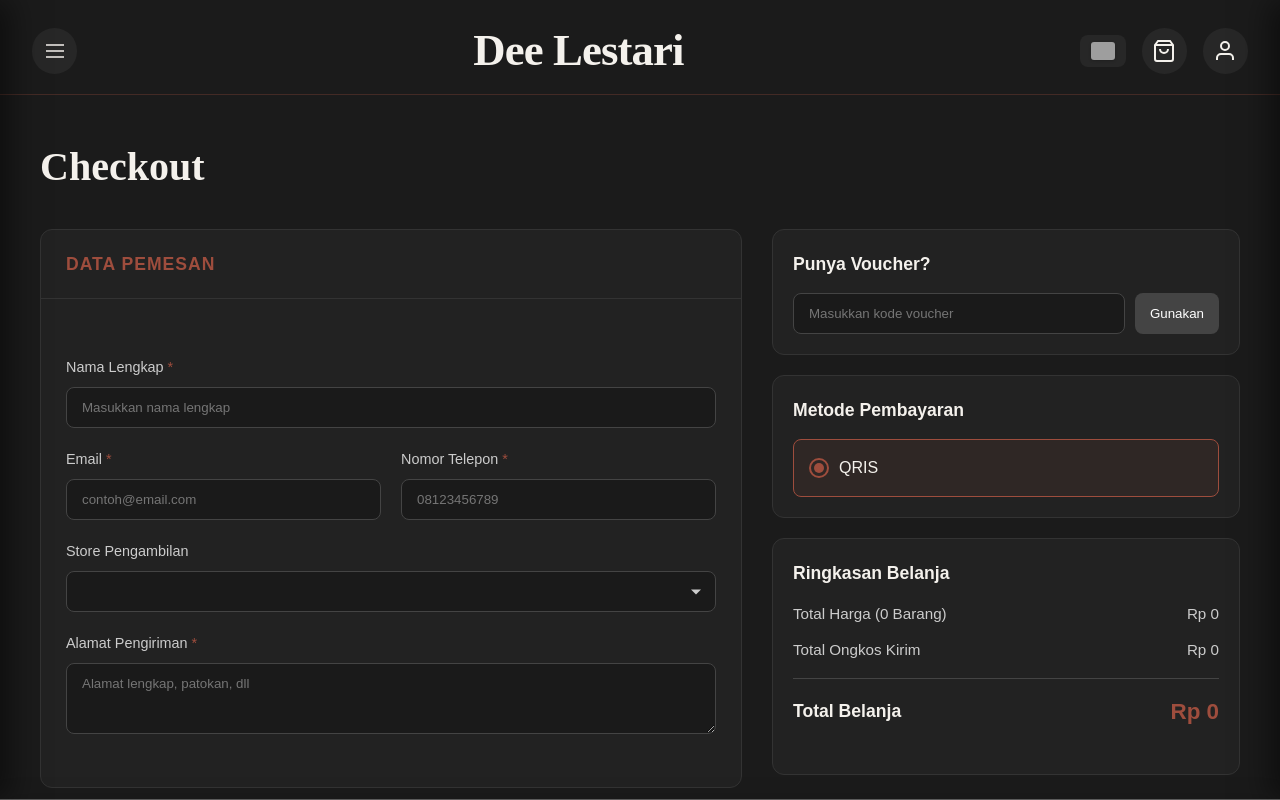
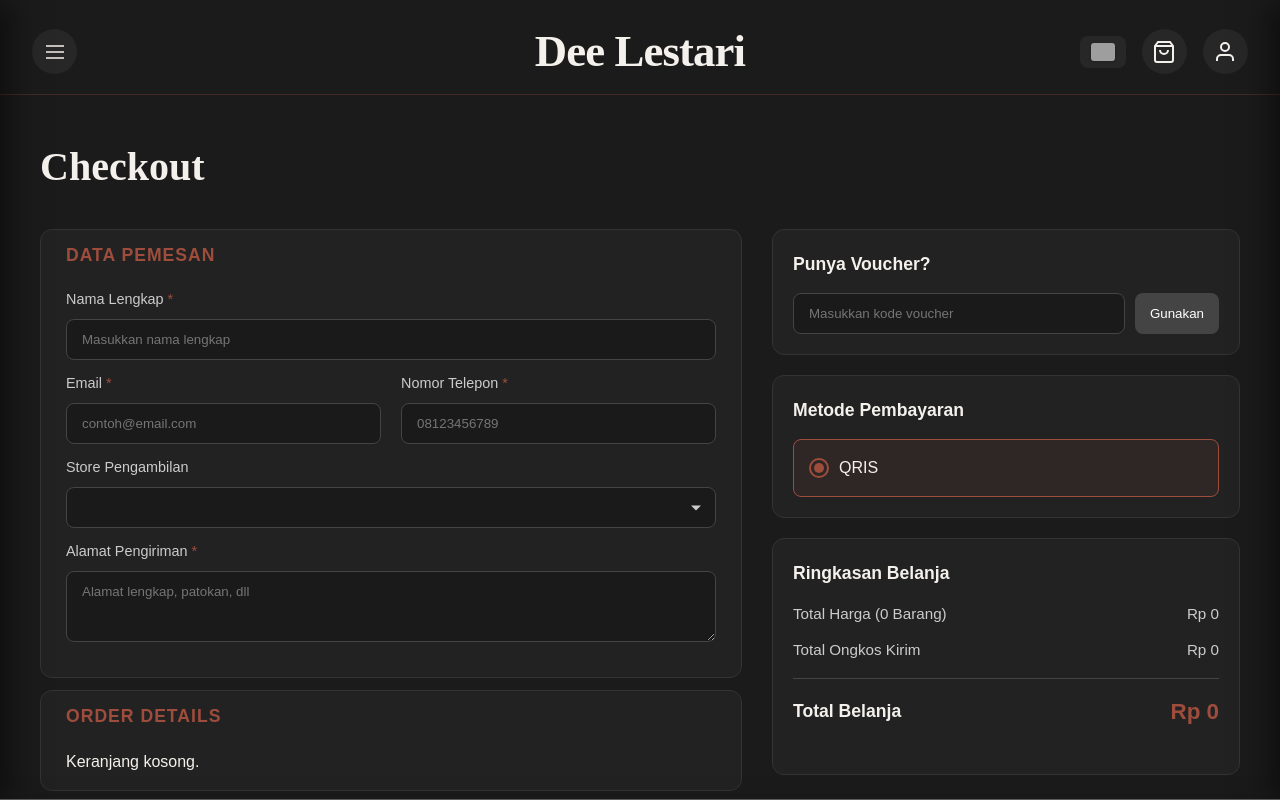
Before and after one commit to ngodingngedit-create/Deelestari, a Vue app: page /checkout in a window 1280 px wide. Shown: the top 800 px of the page. Built offline with nearby package versions, Linux system fonts and the light colour scheme; grey boxes are pictures that could not be loaded.

Commit message:
update minor

```diff
--- a/src/assets/css/style.css
+++ b/src/assets/css/style.css
@@ -66,8 +66,8 @@ body {
 }
 
 .header-inner {
-    display: flex;
-    justify-content: space-between;
+    display: grid;
+    grid-template-columns: 1fr auto 1fr;
     align-items: center;
     padding: 0 var(--container-padding);
     height: 70px;
@@ -76,12 +76,18 @@ body {
 }
 
 .logo {
+    justify-self: center;
+    text-align: center;
     font-family: var(--font-heading);
     font-size: 2rem;
     font-weight: 600;
     color: var(--text-light);
     text-decoration: none;
     letter-spacing: -0.02em;
+}
+
+.header-actions {
+    justify-self: end;
 }
 
 .menu-toggle,
--- a/src/assets/css/style.new.css
+++ b/src/assets/css/style.new.css
@@ -66,8 +66,8 @@ body {
 }
 
 .header-inner {
-    display: flex;
-    justify-content: space-between;
+    display: grid;
+    grid-template-columns: 1fr auto 1fr;
     align-items: center;
     padding: 0 var(--container-padding);
     height: 70px;
@@ -76,6 +76,8 @@ body {
 }
 
 .logo {
+    justify-self: center;
+    text-align: center;
     font-family: var(--font-heading);
     font-size: 2.8rem;
     /* Increased from 2rem */
@@ -84,6 +86,10 @@ body {
     color: var(--text-light);
     text-decoration: none;
     letter-spacing: -0.02em;
+}
+
+.header-actions {
+    justify-self: end;
 }
 
 .menu-toggle,
--- a/src/composables/useLanguage.js
+++ b/src/composables/useLanguage.js
@@ -16,6 +16,10 @@ const translations = {
         items: 'item',
         total: 'Total',
         checkout: 'Checkout',
+        beranda: 'Beranda',
+        buku: 'Buku',
+        bio: 'Bio',
+
 
         // Bio Page
         bioHeroTitle: 'Tentang Dee Lestari',
@@ -132,6 +136,10 @@ const translations = {
         items: 'items',
         total: 'Total',
         checkout: 'Checkout',
+        beranda: 'Home',
+        buku: 'Books',
+        bio: 'Bio',
+
 
         // Bio Page
         bioHeroTitle: 'About Dee Lestari',
--- a/src/views/CheckoutView.vue
+++ b/src/views/CheckoutView.vue
@@ -275,13 +275,13 @@ const placeOrder = () => {
   background: #222;
   border-radius: 12px;
   border: 1px solid #333;
-  margin-bottom: 20px;
+  margin-bottom: 12px;
   overflow: hidden;
 }
 
 .section-header {
-  padding: 20px 25px;
-  border-bottom: 1px solid #333;
+  padding: 15px 25px 0 25px;
+  border-bottom: none;
 }
 
 .section-header h2 {
@@ -291,16 +291,18 @@ const placeOrder = () => {
   letter-spacing: 1px;
   font-weight: 700;
   margin: 0;
+  line-height: 1.2;
   color: var(--secondary-accent, #9e4d3d);
 }
 
 .section-body {
-  padding: 25px;
+  padding: 0 25px 15px 25px;
+  margin-top: -10px;
 }
 
 /* Form */
 .form-group {
-  margin-bottom: 20px;
+  margin-bottom: 12px;
 }
 
 .form-row {
```
